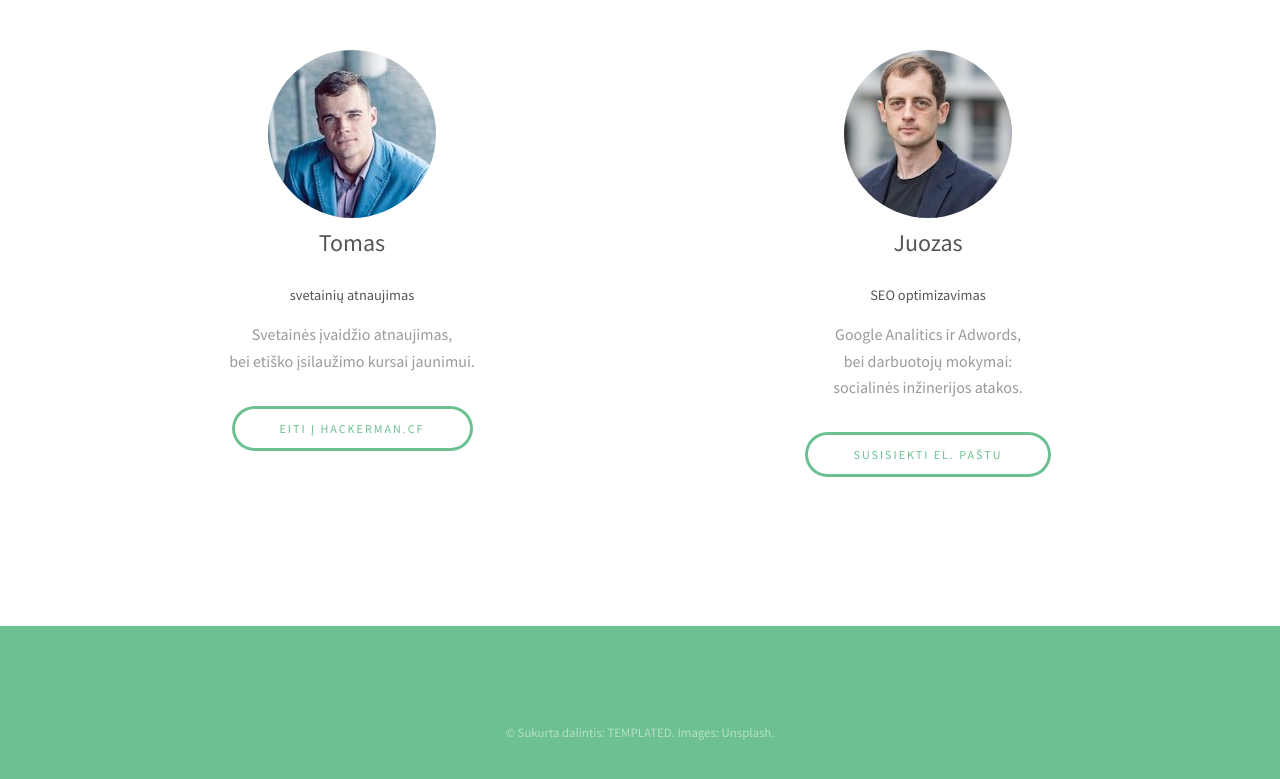
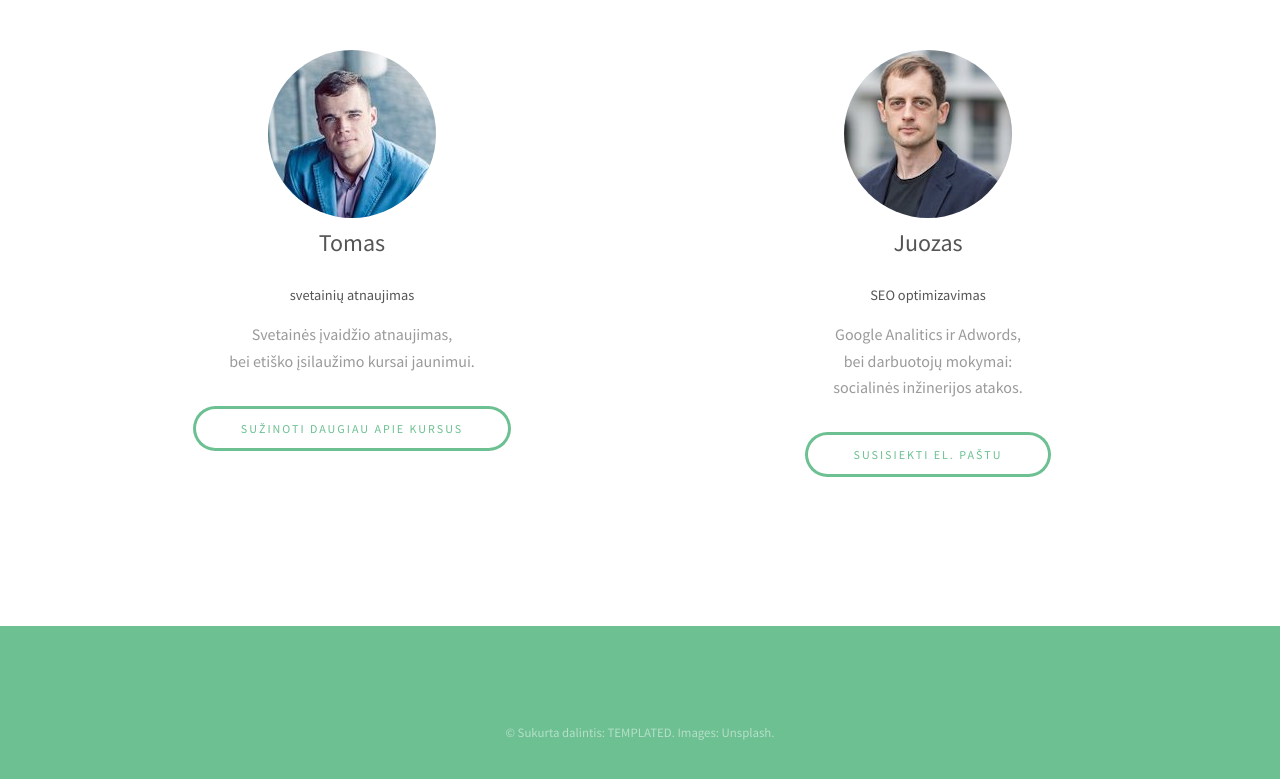
Before and after one commit to InfoSecLietuva/onfire.gihub.io, a plain HTML site: page index.html in a window 1280 px wide. Shown: the part 1173-1952 px from the top of the page. Drawn offline with Linux system fonts and the light colour scheme.

Commit message:
fixing menu

```diff
--- a/index.html
+++ b/index.html
@@ -101,7 +101,7 @@
 							</header>
 							<p>Svetainės įvaidžio atnaujimas,<br/>bei etiško įsilaužimo kursai jaunimui.</p>
 							<footer>
-								<a href="https://hackerman.cf" class="button">eiti į hackerman.cf</a>
+								<a href="https://hackerman.lt" class="button">Sužinoti daugiau apie kursus</a>
 							</footer>
 							<br />
 							<br />
```
